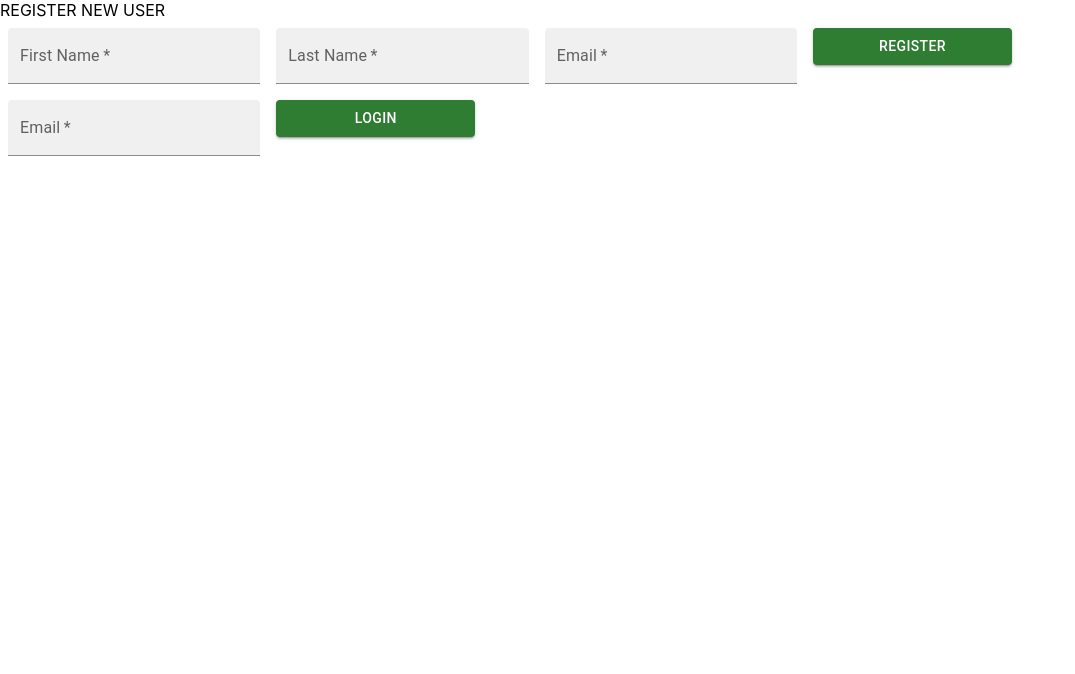
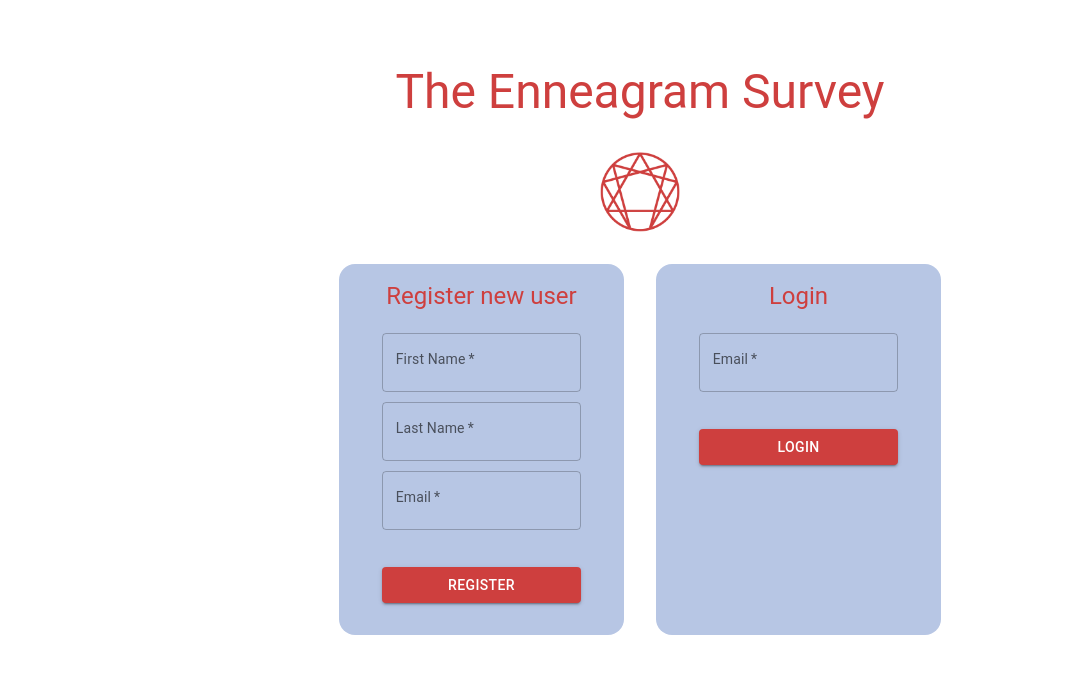
Before and after one commit to amaranthaceae-rfp56/enneagram, a Next.js app: page /user/register in a window 1280 px wide. Shown: the top 674 px of the page, without its empty margins (0-1075 px from the left). Built offline with nearby package versions, Linux system fonts and the light colour scheme.

Commit message:
updated styling of user registration page

```diff
--- a/pages/_app.tsx
+++ b/pages/_app.tsx
@@ -1,7 +1,9 @@
 import { QuestionsProvider } from '../contexts/QuestionsContext'
+import { ThemeProvider } from '@mui/material/styles';
 import '../styles/globals.css'
 import type { AppProps } from 'next/app'
 import axios from 'axios';
+import theme from '../src/theme';
 
 axios.defaults.baseURL = 'https://enneagram-server.herokuapp.com/';
 // axios.defaults.baseURL = 'http://localhost:3002';
@@ -9,9 +11,11 @@ axios.defaults.baseURL = 'https://enneagram-server.herokuapp.com/';
 function MyApp({ Component, pageProps }: AppProps) {
   return (
     <>
-      <QuestionsProvider>
-        <Component {...pageProps} />
-      </QuestionsProvider>
+      <ThemeProvider theme={theme}>
+        <QuestionsProvider>
+          <Component {...pageProps} />
+        </QuestionsProvider>
+      </ThemeProvider>
     </>
   )
 }
--- a/pages/user/register.tsx
+++ b/pages/user/register.tsx
@@ -1,10 +1,11 @@
 import React, { ReactDOM, useState } from 'react'
 import Link from 'next/link'
 import { useRouter } from 'next/router'
-import Button from '@mui/material/Button'
+import Image from 'next/image'
+import { Container, Button, Box, TextField, Typography } from '@mui/material'
 import axios from 'axios'
-import Box from '@mui/material/Box';
-import TextField from '@mui/material/TextField';
+import logo from '../../assets/eneagrama.png'
+
 
 type RegisterProps = {
 };
@@ -44,87 +45,142 @@ const Register = () => {
   };
 
   return (
-    <>
-      <header className="enneagram-main">
-        <div className="title">REGISTER NEW USER</div>
-      </header>
 
+    <Container maxWidth='lg'>
+      <Box component='header'
+        sx={{
+          display: 'flex',
+          justifyContent: 'center',
+          mt: 8
+        }}
+      >
+        <Typography
+          color='primary'
+          variant='h3'
+          className='title'>
+          The Enneagram Survey
+        </Typography>
+      </Box>
       <Box
-        component="form"
         sx={{
-          '& > :not(style)': { m: 1, width: '25ch' },
+          display: 'flex',
+          justifyContent: 'center',
+          mt: 4
+        }}
+      >
+        <Image
+          className="enneagram-logo"
+          src={ logo }
+          width={80}
+          height={80}
+          alt="logo"/>
+      </Box>
+      <Box
+        sx={{
+          display: 'flex',
+          justifyContent: 'center',
+          m: 2,
+        }}
+      >
+        <Box
+          component='form'
+          sx={{
+            borderRadius: 4,
+            display: 'flex',
+            flexDirection: 'column',
+            alignItems: 'center',
+            maxWidth: 400,
+            backgroundColor: "secondary.main",
+            m: 2,
+            // '& > :not(style)': { m: 1, width: '25ch' },
           }}
           noValidate
           autoComplete="off"
           onSubmit={registerUser}
         >
+          <Typography sx={{ my: 2 }}
+            color='primary'
+            variant='h5'
+            align='center'
+            className='title'>
+            Register new user
+          </Typography>
           <TextField
             required
             id="firstName"
             label="First Name"
-          variant="filled"
+            variant="outlined"
+            style={{ width: '70%', margin: 5 }}
+            inputProps={{ style: { fontSize: 18, color: '#494f5b' } }}
+            InputLabelProps={{ style: { fontSize: 14, color: "primary" } }}
           />
           <TextField
             required
             id="lastName"
             label="Last Name"
-          variant="filled"
+            variant="outlined"
+            style={{ width: '70%', margin: 5 }}
+            inputProps={{ style: { fontSize: 18, color: '#494f5b' } }}
+            InputLabelProps={{ style: { fontSize: 14 } }}
           />
           <TextField
             required
             id="email"
             label="Email"
-          variant="filled"
+            variant="outlined"
+            style={{ width: '70%', margin: 5 }}
+            inputProps={{ style: { fontSize: 18, color: '#494f5b' } }}
+            InputLabelProps={{ style: { fontSize: 14 } }}
           />
-        <Button
-          color="success"
+          <Button sx={{ my: 4 }}
+            style={{ width: '70%' }}
+            color="primary"
             type="submit"
             variant="contained">
             Register
           </Button>
         </Box>
-
         <Box
           component="form"
           sx={{
-          '& > :not(style)': { m: 1, width: '25ch' },
+            borderRadius: 4,
+            display: 'flex',
+            flexDirection: 'column',
+            alignItems: 'center',
+            maxWidth: 400,
+            backgroundColor: "secondary.main",
+            m: 2,
           }}
           noValidate
           autoComplete="off"
           onSubmit={loginUser}
         >
+          <Typography sx={{ my: 2 }}
+            color='primary'
+            variant='h5'
+            align='center'
+            className='title'>
+            Login
+          </Typography>
           <TextField
             required
             id="email"
             label="Email"
-          variant="filled"
+            variant="outlined"
+            style={{ width: '70%', margin: 5 }}
+            inputProps={{ style: { fontSize: 18, color: '#494f5b' } }}
+            InputLabelProps={{ style: { fontSize: 14 } }}
           />
-        <Button
-          color="success"
+          <Button sx={{ my: 4 }}
+            style={{ width: '70%' }}
+            color="primary"
             type="submit"
             variant="contained">
             Login
           </Button>
         </Box>
-
-
-        {/* <div className="login-buttons-container">
-          <form onSubmit={registerUser}>
-            <label htmlFor="firstName">First Name</label>
-            <input id="firstName" name="firstName" type="text" autoComplete="firstName" required />
-            <label htmlFor="lastName">Last Name</label>
-            <input id="lastName" name="lastName" type="text" autoComplete="lastName" required />
-            <label htmlFor="email">Email</label>
-            <input id="email" name="email" type="text" autoComplete="email" required />
-            <button type="submit">Register</button>
-          </form>
-            <Button
-              color="success"
-              variant="contained">
-                Start Test
-            </Button>
-          </div> */}
-       </>
+      </Box>
+    </Container>
    );
 };
 
--- /dev/null
+++ b/src/theme.ts
@@ -0,0 +1,19 @@
+import { createTheme } from '@mui/material/styles';
+import { red } from '@mui/material/colors';
+
+// Create a theme instance.
+const theme = createTheme({
+  palette: {
+    primary: {
+      main: '#ce3f3e',
+    },
+    secondary: {
+      main: '#b7c6e4',
+    },
+    error: {
+      main: red.A400,
+    },
+  },
+});
+
+export default theme;
```
Lines whose indentation alone changed are shown as unchanged.
